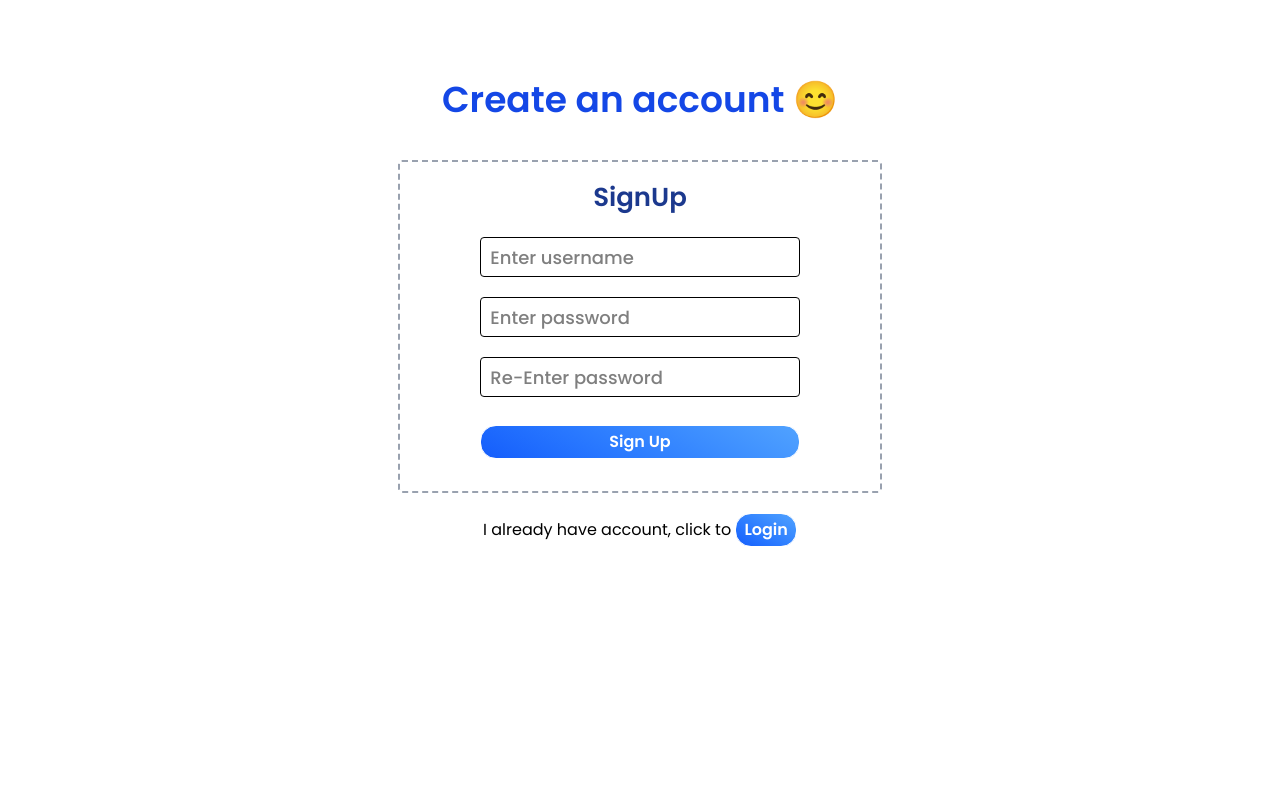
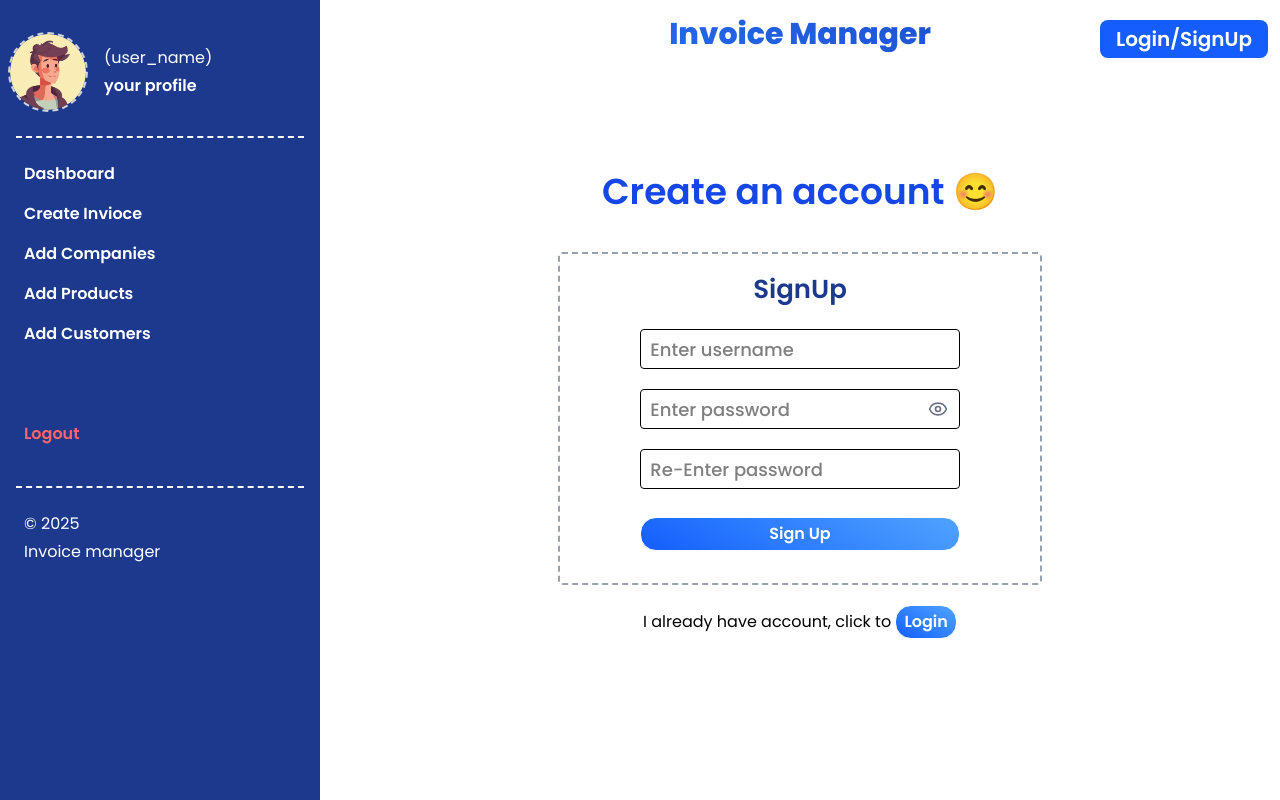
Before and after one commit to mohanapriyan2006/invoice_maker, a React (Vite) app: page /signup in a window 1280 px wide. Built offline with nearby package versions, Linux system fonts and the light colour scheme; no server answers; a web font is replaced by a local one.

Commit message:
authentication-login/signup

```diff
--- a/package.json
+++ b/package.json
@@ -13,6 +13,7 @@
     "@tailwindcss/vite": "^4.1.11",
     "axios": "^1.10.0",
     "formik": "^2.4.6",
+    "lucide-react": "^0.525.0",
     "react": "^19.1.0",
     "react-dom": "^19.1.0",
     "react-router-dom": "^7.6.3",
--- a/src/App.css
+++ b/src/App.css
@@ -5,19 +5,42 @@
     font-family: 'Poppins', sans-serif;
 }
 
+body {
+    box-sizing: none;
+    margin: 0;
+}
+
+/* layout */
+.parent {
+    display: grid;
+    grid-template-columns: repeat(4, 1fr);
+    grid-template-rows: repeat(3, 1fr);
+    grid-column-gap: 0px;
+    grid-row-gap: 0px;
+}
+
+.parent .div1 {
+    grid-area: 1 / 1 / 4 / 2;
+}
+
+.parent .div2 {
+    grid-area: 1 / 2 / 4 / 5;
+}
+
+
 /* login css*/
 .login-form {
     @apply rounded border-2 flex flex-col gap-2 py-8 px-20 border-dashed border-gray-400 hover:border-blue-700
 }
 
-.login-title{
+.login-title {
     @apply text-4xl font-semibold mb-10 text-blue-700
 }
 
-.login-input{
+.login-input {
     @apply text-[18px] mt-3 font-medium border rounded h-10 w-80 outline-0 focus:border-2 focus:border-blue-700
 }
 
-.btn-1{
+.btn-1 {
     @apply border mt-5 rounded-2xl bg-linear-30 to-blue-400 from-blue-600 text-white font-semibold py-1 cursor-pointer hover:to-blue-700
 }
--- a/src/App.jsx
+++ b/src/App.jsx
@@ -1,40 +1,30 @@
-import { useEffect } from 'react'
-import { api } from './API/api';
+// import { useEffect } from 'react'
+// import { api } from './API/api';
 import './App.css'
-import Login from './pages/login/Login'
-import SignUp from './pages/login/signUp';
-import { BrowserRouter as Router, Routes, Route } from 'react-router-dom'
-import Home from './pages/Home';
+import { DataProvider } from './context/DataContest';
+import Layout from './layout/Layout';
 
 
 function App() {
 
-  useEffect(() => {
 
-    const fetch = async () => {
-      const res = await api.get("companies");
-      console.log(res.data);
-    }
+  // useEffect(() => {
 
-    fetch();
-  }
-    , []);
+  //   const fetch = async () => {
+  //     const res = await api.get("companies");
+  //     console.log(res.data);
+  //   }
+
+  //   fetch();
+  // }
+  //   , []);
 
   return (
-    <>
-      <Router>
 
-        <Routes>
-          <Route path='/' element={<Home />} />
-          <Route path='/login' element={<Login />} />
-          <Route path='/signup' element={<SignUp />} />
-        </Routes>
-
-
-
-      </Router>
-    </>
+    <DataProvider>
+     <Layout/>
+    </DataProvider>
   )
 }
 
-export default App
+export default App;
--- /dev/null
+++ b/src/components/Header.jsx
@@ -0,0 +1,25 @@
+import React, { useContext } from 'react'
+import { useNavigate } from 'react-router-dom'
+import DataContext from '../context/DataContest';
+
+const Header = () => {
+    const navigate = useNavigate();
+      const {loginPage,setLoginPage} = useContext(DataContext);
+
+      const styles = {
+        header: "header p-2 relative text-center mt-2 mb-8",
+        button: "bg-blue-600 text-white rounded-lg text-[20px] font-semibold px-4 py-1 cursor-pointer hover:bg-blue-800 absolute right-3 top-3"
+      }
+
+
+  return (
+    <>
+    <header className={styles.header}>
+        <h1 className='text-3xl font-extrabold bg-clip-text text-transparent bg-linear-30 from-blue-500 to-blue-800 '>Invoice Manager</h1>
+        <button onClick={() => {navigate('/login'); setLoginPage( (p) => ({...p,isActive: true}))}} className={`${loginPage.isActive ? "hidden" : ""} ${loginPage.isLogined ? "hidden" : ""} ${styles.button}`}>Login/SignUp</button>
+    </header>
+    </>
+  )
+}
+
+export default Header
--- /dev/null
+++ b/src/components/SideBar.jsx
@@ -0,0 +1,37 @@
+import React from 'react';
+import avatar from '../assets/avatar.png'
+
+const SideBar = () => {
+    return (
+        <div className="sideBar h-dvh bg-blue-900 text-white p-4">
+            <div className="profile flex gap-4 mt-4 -ml-2 flex-wrap">
+                <img className='h-auto w-20 border-dashed border-2 border-gray-300 rounded-full' src={avatar} alt="avatar" />
+                <div className='flex flex-col justify-center gap-1'>
+                    <h1>(user_name)</h1>
+                    <h2 className='font-semibold hover:underline cursor-pointer'>your profile</h2>
+                </div>
+            </div>
+
+            <div className="divider border-b-2 border-dashed max-full my-6"></div>
+
+            <div className="nav-links pl-2 flex flex-col gap-4">
+                <p className='font-semibold hover:underline cursor-pointer'>Dashboard</p>
+                <p className='font-semibold hover:underline cursor-pointer'>Create Invioce</p>
+                <p className='font-semibold hover:underline cursor-pointer'>Add Companies</p>
+                <p className='font-semibold hover:underline cursor-pointer'>Add Products</p>
+                <p className='font-semibold hover:underline cursor-pointer'>Add Customers</p>
+                <p className='font-semibold hover:underline cursor-pointer text-red-400 mt-15'>Logout</p>
+            </div>
+
+            <div className="divider border-b-2 border-dashed max-full mt-10 mb-6"></div>
+
+            <div className="about pl-2 flex flex-col gap-1 text-white">
+                <p>&copy; 2025 </p>
+                <p>Invoice manager</p>
+            </div>
+
+        </div>
+    )
+}
+
+export default SideBar
--- /dev/null
+++ b/src/context/DataContest.jsx
@@ -0,0 +1,18 @@
+import React, { createContext, useState } from 'react';
+
+const DataContext = createContext();
+
+export const DataProvider = ({ children }) => {
+    const [loginPage, setLoginPage] = useState({
+        isLogined: false,
+        isActive: false,
+    });
+
+    return (
+        <DataContext.Provider value={{ loginPage, setLoginPage }}>
+            {children}
+        </DataContext.Provider>
+    );
+};
+
+export default DataContext;
--- /dev/null
+++ b/src/layout/Layout.jsx
@@ -0,0 +1,36 @@
+import React, { useContext } from 'react'
+import SignUp from '../pages/login/signUp';
+import { BrowserRouter as Router, Routes, Route } from 'react-router-dom'
+import Home from '../pages/Home';
+import Header from '../components/Header';
+import SideBar from '../components/SideBar';
+import DataContext from '../context/DataContest';
+import Login from '../pages/login/login';
+
+const Layout = () => {
+  const {loginPage} = useContext(DataContext);
+
+    return (
+        <div className={`${loginPage.isActive ? "" : "parent"} `}>
+
+            <div className={`${loginPage.isActive ? "hidden" : "div1"} `}>
+                <SideBar />
+            </div>
+            <div className="div2">
+                <Router>
+                    <Header/>
+
+                    <Routes>
+                        <Route path='/' element={<Home />} />
+                        <Route path='/login' element={<Login />} />
+                        <Route path='/signup' element={<SignUp />} />
+                    </Routes>
+
+                </Router>
+            </div>
+
+        </div>
+    )
+}
+
+export default Layout
--- a/src/pages/Home.jsx
+++ b/src/pages/Home.jsx
@@ -1,13 +1,37 @@
 import React from 'react'
-import { useNavigate } from 'react-router-dom';
+import '../style/Home.css'
 
 const Home = () => {
-     const navigate = useNavigate();
   return (
-    <div className='place-items-center place-content-center h-100'>
-        <h1>Home</h1>
-        <button className='px-5 btn-1' onClick={() => navigate('/login')}>Login</button>
+    <>
+    <div className="home px-4">
+
+      <h1 className='text-2xl font-semibold text-center mt-3'>Welcome back <span className="text-blue-800">(user_name)</span></h1>
+
+      <div className="home-actions flex gap-10 flex-wrap justify-evenly p-10">
+        <button className="action bg-cyan-500 hover:bg-cyan-600">
+          <p className='action-text'><span>+</span>  Add Company</p>
+        </button>
+        <button className="action bg-amber-600 hover:bg-amber-700">
+          <p className='action-text'><span>+</span> Add Products</p>
+        </button>
+        <button className="action bg-emerald-500 hover:bg-emerald-600">
+          <p className='action-text'><span>+</span> Add Customer</p>
+        </button>
+        <button className="action bg-indigo-500 hover:bg-indigo-600">
+          <p className='action-text'><span>+</span> Create Invoice</p>
+        </button>
+      </div>
+
+      <div className="divider w-full border-t-3 border-dashed border-gray-500 mb-5"></div>
+
+      <h2 className='text-[22px] font-medium text-center'> Recenty Added Invoices</h2>
+
+      <div className="recent-invoice flex justify-center items-center m-5">
+        <h3 className='text-lg text-yellow-800 font-medium'>No Invoices are found !</h3>
+      </div>
     </div>
+    </>
   )
 }
 
--- a/src/pages/login/Login.jsx
+++ b/src/pages/login/Login.jsx
@@ -1,12 +1,17 @@
-import React from 'react';
+import React, { useContext, useState } from 'react';
+import { Eye, EyeOff } from 'lucide-react';
 import { useFormik } from 'formik';
 import * as Yup from 'yup';
+import { useNavigate } from 'react-router-dom';
 import { api } from '../../API/api';
-import { useNavigate } from 'react-router-dom';
+import DataContext from '../../context/DataContest';
 
 const Login = () => {
 
   const navigate = useNavigate();
+  const { setLoginPage } = useContext(DataContext);
+
+  const [showPassword, setShowPassword] = useState(false);
 
 
   const formik = useFormik({
@@ -32,6 +37,11 @@ const Login = () => {
           }
           console.log("Successfully Logined");
           alert("Successfully Logined");
+          navigate("/");
+          setLoginPage({
+            isActive: false,
+            isLogined: true
+          })
 
         } catch (e) {
           if (e.response) {
@@ -80,16 +90,25 @@ const Login = () => {
           <div style={{ color: 'red' }}>{formik.errors.user_name}</div>
         )}
 
-        <label htmlFor="password" className='absolute -left-99999'>Enter password:</label>
+        <div className="relative w-full">
+          <label htmlFor="password" className="sr-only">Enter password:</label>
           <input
-          type="password"
+            type={showPassword ? "text" : "password"}
             name="password"
             onChange={formik.handleChange}
             onBlur={formik.handleBlur}
             value={formik.values.password}
-          placeholder='  Enter password'
-          className='login-input'
+            placeholder="  Enter password"
+            className="login-input pr-10"
           />
+          <div
+            className="absolute inset-y-0 right-0 pr-3 flex items-center cursor-pointer"
+            onClick={() => setShowPassword(prev => !prev)}
+          >
+            {showPassword ? <EyeOff className="w-auto h-5 mt-3 text-gray-500" /> : <Eye className="w-auto h-5 mt-3 text-gray-500" />}
+          </div>
+        </div>
+
         {formik.touched.password && formik.errors.password && (
           <div style={{ color: 'red' }}>{formik.errors.password}</div>
         )}
--- a/src/pages/login/SignUp.jsx
+++ b/src/pages/login/SignUp.jsx
@@ -1,12 +1,16 @@
-import React from 'react';
+import React, { useState } from 'react';
 import { useFormik } from 'formik';
 import * as Yup from 'yup';
 import { api } from '../../API/api';
 import { useNavigate } from 'react-router-dom';
+import { Eye, EyeOff } from 'lucide-react';
+
 
 const SignUp = () => {
 
     const navigate = useNavigate();
+
+    const [showPassword, setShowPassword] = useState(false);
 
 
     const formik = useFormik({
@@ -66,17 +70,24 @@ const SignUp = () => {
                     <div style={{ color: 'red' }}>{formik.errors.user_name}</div>
                 )}
 
-                <label htmlFor="password" className='absolute -left-999999'>Create password:</label>
+                <div className="relative w-full">
+                    <label htmlFor="password" className="sr-only">Enter password:</label>
                     <input
-                    type="password"
+                        type={showPassword ? "text" : "password"}
                         name="password"
                         onChange={formik.handleChange}
                         onBlur={formik.handleBlur}
                         value={formik.values.password}
-                    className='login-input'
-                    placeholder='  Enter password'
-
+                        placeholder="  Enter password"
+                        className="login-input pr-10"
                     />
+                    <div
+                        className="absolute inset-y-0 right-0 pr-3 flex items-center cursor-pointer"
+                        onClick={() => setShowPassword(prev => !prev)}
+                    >
+                        {showPassword ? <EyeOff className="w-auto h-5 mt-3 text-gray-500" /> : <Eye className="w-auto h-5 mt-3 text-gray-500" />}
+                    </div>
+                </div>
                 {formik.touched.password && formik.errors.password && (
                     <div style={{ color: 'red' }}>{formik.errors.password}</div>
                 )}
--- /dev/null
+++ b/src/style/Home.css
@@ -0,0 +1,10 @@
+@import "tailwindcss";
+
+.home-actions .action{
+    @apply flex-1/3 p-4 rounded-2xl cursor-pointer
+}
+
+
+.home-actions .action .action-text{
+    @apply text-white text-center font-bold text-[20px]
+}
```
Also changed, not shown: src/assets/avatar.png (added), 1 other file (tests, documents, lock files or other folders). Lines whose indentation alone changed are shown as unchanged.
